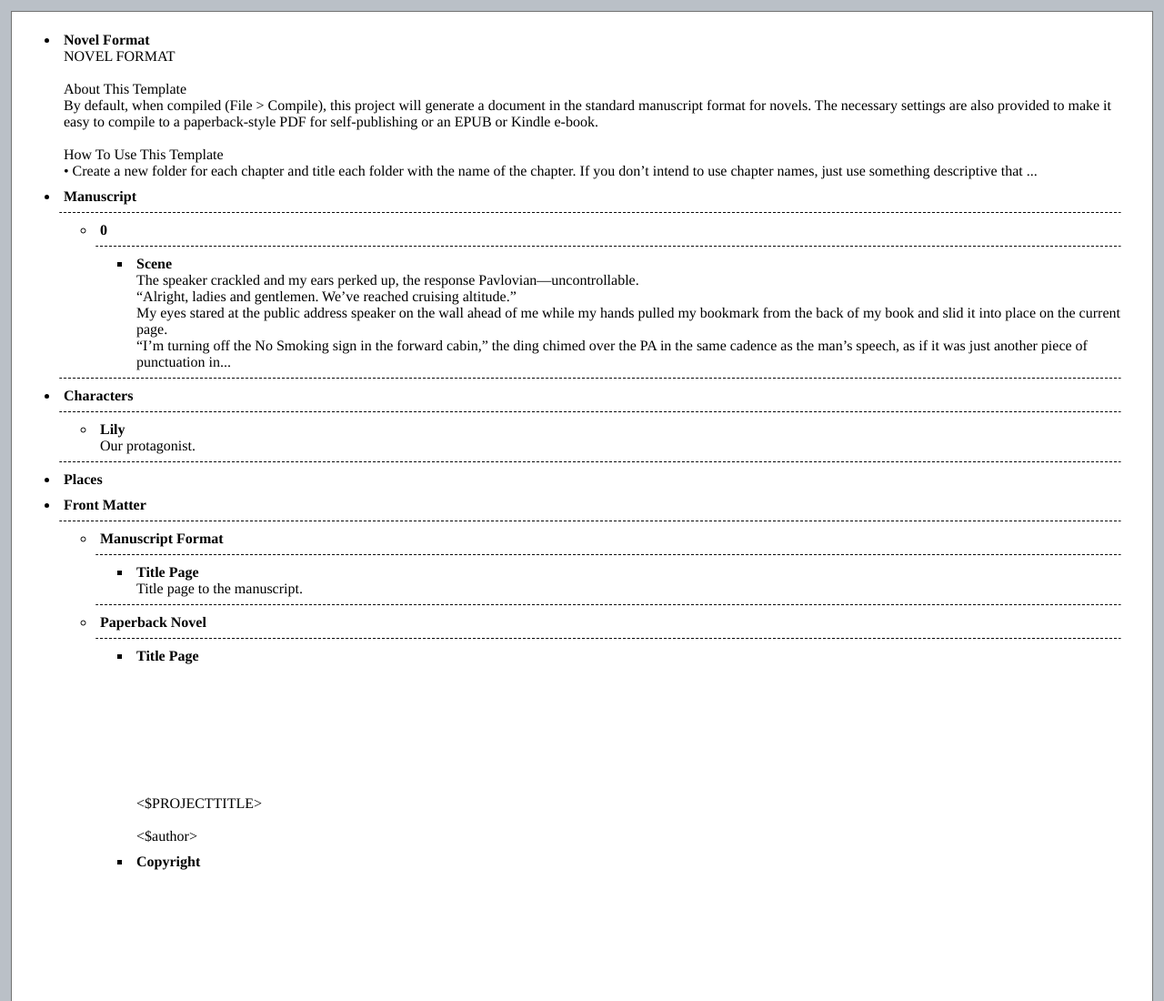
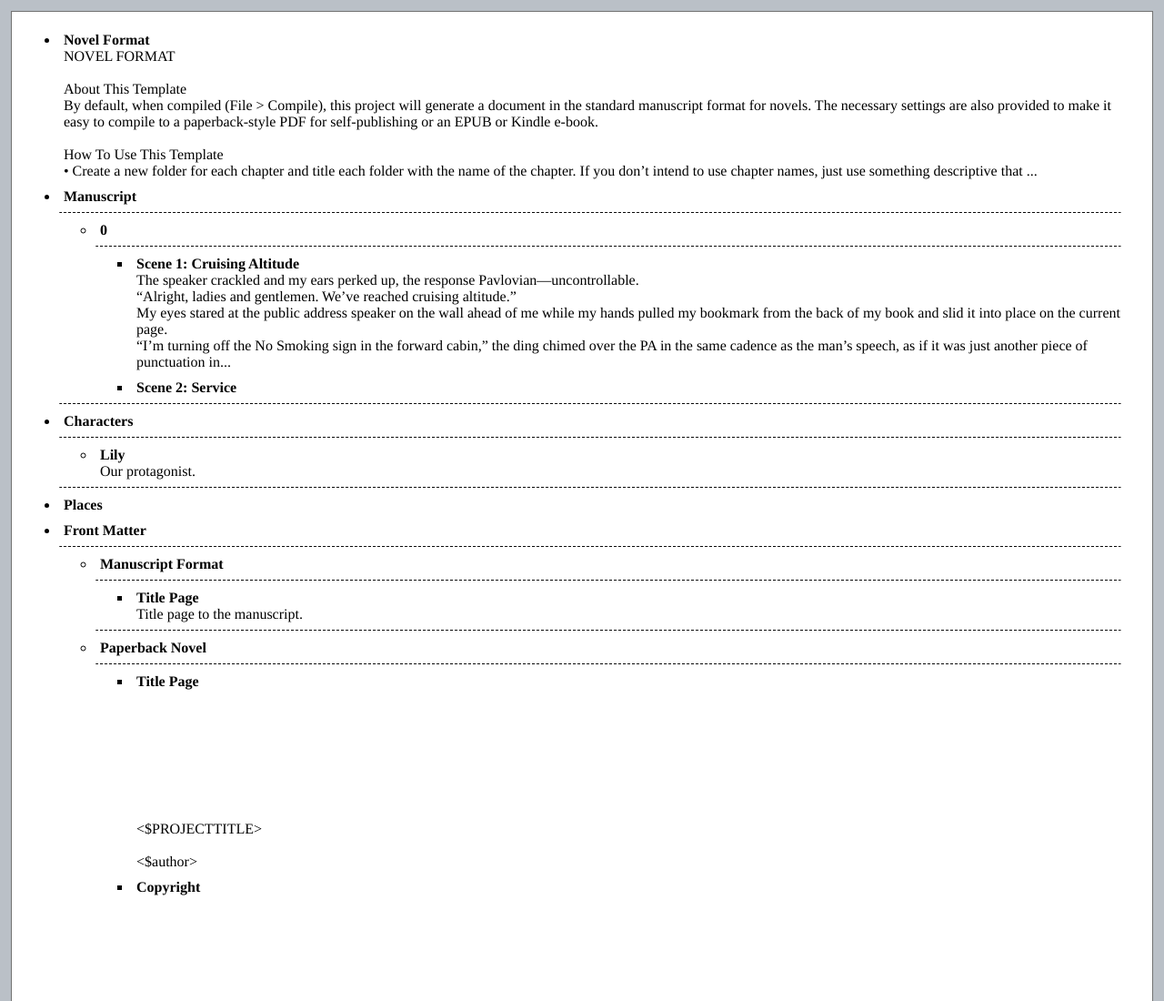
Before and after one commit to rickosborne/cascades, a plain HTML site: page Cascades.scriv/QuickLook/Preview.html in a window 1280 px wide. Shown: the top 1100 px of the page at 91% size. Drawn offline with Linux system fonts and the light colour scheme.

Commit message:
Almost to service

```diff
--- a/Cascades.scriv/QuickLook/Preview.html
+++ b/Cascades.scriv/QuickLook/Preview.html
@@ -47,10 +47,13 @@ How To Use This Template<br/>
 <hr/>
 <ul>
 <li>
-<p class="binderItem"><strong>Scene</strong><br/>The speaker crackled and my ears perked up, the response Pavlovian—uncontrollable.<br/>
+<p class="binderItem"><strong>Scene 1: Cruising Altitude</strong><br/>The speaker crackled and my ears perked up, the response Pavlovian—uncontrollable.<br/>
 “Alright, ladies and gentlemen.  We’ve reached cruising altitude.”<br/>
 My eyes stared at the public address speaker on the wall ahead of me while my hands pulled my bookmark from the back of my book and slid it into place on the current page.<br/>
 “I’m turning off the No Smoking sign in the forward cabin,” the ding chimed over the PA in the same cadence as the man’s speech, as if it was just another piece of punctuation in...</p>
+</li>
+<li>
+<p class="binderItem"><strong>Scene 2: Service</strong></p>
 </li>
 </ul>
 </ul>
```
Also changed, not shown: Cascades.scriv/QuickLook/Thumbnail.jpg, 3 other files.
